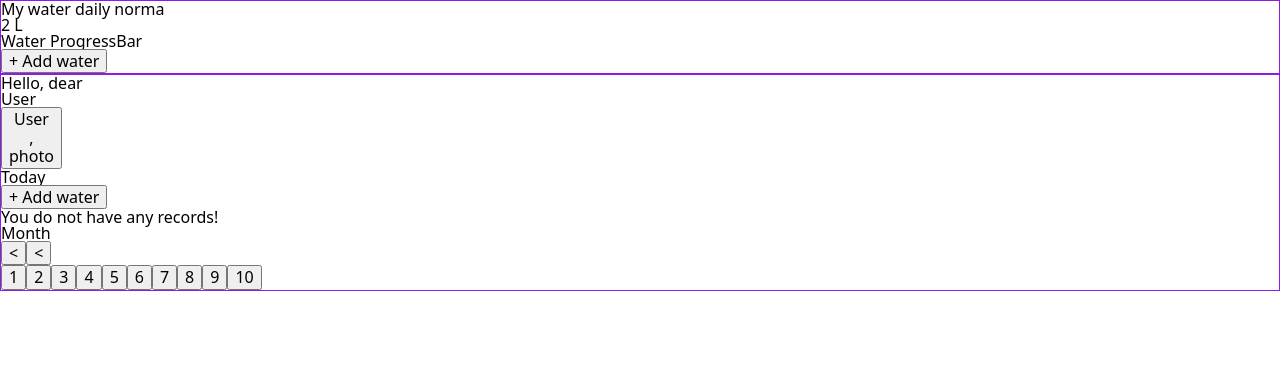
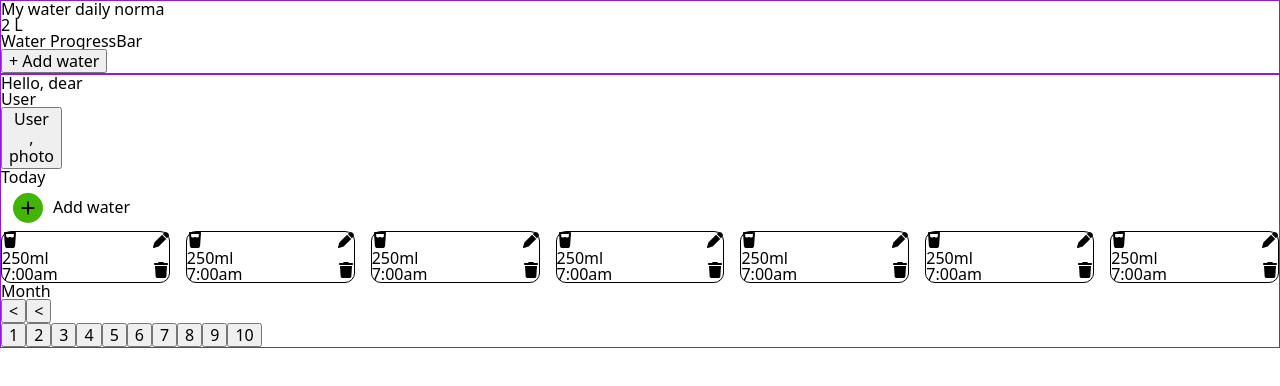
Before and after one commit to IIIMaroIII/HydroWise-frontend, a React (Vite) app: page /tracker in a window 1280 px wide. Shown: the top 386 px of the page. Built offline with nearby package versions, Linux system fonts and the light colour scheme.

Commit message:
add some marckup

```diff
--- a/src/components/Water/WaterDetailedInfo/DailyInfo/DailyInfo.jsx
+++ b/src/components/Water/WaterDetailedInfo/DailyInfo/DailyInfo.jsx
@@ -1,12 +1,19 @@
-import AddWaterBtn from '../../WaterMainInfo/AddWaterBtn/AddWaterBtn.jsx';
+import Button from 'src/components/REUSABLE/Button/Button.jsx';
 import ChooseDate from './ChooseDate/ChooseDate.jsx';
 import WaterList from './WaterList/WaterList.jsx';
+import css from '../DailyInfo/DailyInfo.module.css';
+import { FaPlus } from 'react-icons/fa6';
 
 const DailyInfo = () => {
   return (
     <>
       <ChooseDate />
-      <AddWaterBtn />
+      <Button addClass={css.btn}>
+        <div className={css.addBtn}>
+          <FaPlus />
+        </div>
+        <span>Add water</span>
+      </Button>
       <WaterList />
     </>
   );
--- a/src/components/Water/WaterDetailedInfo/DailyInfo/DailyInfo.module.css
+++ b/src/components/Water/WaterDetailedInfo/DailyInfo/DailyInfo.module.css
@@ -0,0 +1,16 @@
+.addBtn {
+  background-color: var(--green);
+  width: 30px;
+  height: 30px;
+  border-radius: 50%;
+  align-items: center;
+  justify-content: center;
+  display: flex;
+}
+
+.btn {
+  display: flex;
+  gap: 10px;
+  background-color: transparent;
+  align-items: center;
+}
--- a/src/components/Water/WaterDetailedInfo/DailyInfo/WaterList/WaterItem/WaterItem.jsx
+++ b/src/components/Water/WaterDetailedInfo/DailyInfo/WaterList/WaterItem/WaterItem.jsx
@@ -1,14 +1,35 @@
-const WaterItem = ({item}) => {
+import { FaGlassWater, FaPen, FaTrash } from 'react-icons/fa6';
+import Button from 'src/components/REUSABLE/Button/Button.jsx';
+import css from './WaterItem.module.css';
+
+const WaterItem = ({ item }) => {
   return (
-    <li>
-          <div >
-            <p> {item.volume}</p>
-            <p>{item.date}</p>
+    <>
+      <div>
+        <FaGlassWater />
+        <p>{item.volume}</p>
+        <p>{item.date}</p>
       </div>
-      <button type="button" onClick={() => console.log('Open water modal')}>Change</button>
-      <button type="button"  onClick={() => console.log('Open delete water modal')}>Delete</button>
-    </li>
-  )
-}
+      <div className={css.btnContainer}>
+        <Button
+          addClass={css.button}
+          onClick={() => {
+            console.log('Open edit water modal');
 
-export default WaterItem
+          }}
+        >
+          <FaPen />
+        </Button>
+
+        <Button
+          addClass={css.button}
+          onClick={() => console.log('Open delete water modal')}
+        >
+          <FaTrash />
+        </Button>
+      </div>
+    </>
+  );
+};
+
+export default WaterItem;
--- a/src/components/Water/WaterDetailedInfo/DailyInfo/WaterList/WaterItem/WaterItem.module.css
+++ b/src/components/Water/WaterDetailedInfo/DailyInfo/WaterList/WaterItem/WaterItem.module.css
@@ -0,0 +1,15 @@
+.button {
+  /* width: 0;
+  height: 0; */
+  background-color: transparent;
+  display: flex;
+  justify-content: center;
+  align-items: center;
+  padding: 0;
+}
+
+.btnContainer {
+  display: flex;
+  flex-direction: column;
+  gap: 14px;
+}
--- a/src/components/Water/WaterDetailedInfo/DailyInfo/WaterList/WaterList.jsx
+++ b/src/components/Water/WaterDetailedInfo/DailyInfo/WaterList/WaterList.jsx
@@ -1,16 +1,29 @@
-import { useSelector } from 'react-redux';
-import { selectWaterItems } from 'src/redux/water/selectors';
 import WaterItem from './WaterItem/WaterItem.jsx';
+import css from '../WaterList/WaterList.module.css';
 
 const WaterList = () => {
-  const dailyItems = useSelector(selectWaterItems);
+  // const dailyItems = useSelector(selectWaterItems);
+  const dailyItems = [
+    { volume: '250ml', date: '7:00am' },
+    { volume: '250ml', date: '7:00am' },
+    { volume: '250ml', date: '7:00am' },
+    { volume: '250ml', date: '7:00am' },
+    { volume: '250ml', date: '7:00am' },
+    { volume: '250ml', date: '7:00am' },
+    { volume: '250ml', date: '7:00am' },
+  ];
+
   return (
-    <ul>
+    <ul className={css.list}>
       {dailyItems.length === 0 ? (
         <p>You do not have any records!</p>
       ) : (
         dailyItems.map(item => {
-          return <WaterItem key={item._id} item={item} />;
+          return (
+            <li key={item._id} className={css.item}>
+              <WaterItem item={item} />
+            </li>
+          );
         })
       )}
     </ul>
--- a/src/components/Water/WaterDetailedInfo/DailyInfo/WaterList/WaterList.module.css
+++ b/src/components/Water/WaterDetailedInfo/DailyInfo/WaterList/WaterList.module.css
@@ -0,0 +1,13 @@
+.list {
+  display: flex;
+  gap: 16px;
+}
+
+.item {
+  width: 192px;
+  display: flex;
+  border: 1px solid black;
+  border-radius: 10px;
+  gap: 10px;
+  justify-content: space-between;
+}
```
